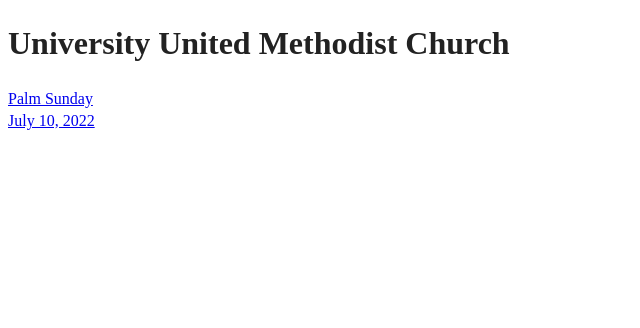
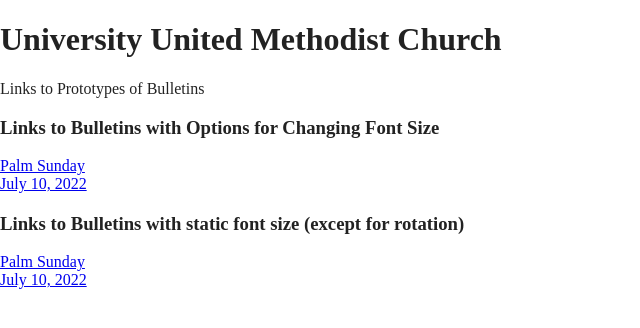
Before and after one commit to dward2/dward2.github.io, a website built with Parcel: page index.html in a window 1280 px wide. Shown: the whole page, without its empty margins (0-640 px from the left). Built offline with nearby package versions, Linux system fonts and the light colour scheme.

Commit message:
Updated landing page with links to new bulletins

```diff
--- a/index.html
+++ b/index.html
@@ -14,7 +14,7 @@
 
   <link rel="manifest" href="site.webmanifest">
   <link rel="apple-touch-icon" href="icon.png">
-  <link rel="icon" href="cropped-favicon2-32x32.png"
+  <link rel="icon" href="cropped-favicon2-32x32.png">
   <!-- Place favicon.ico in the root directory -->
 
   <link rel="stylesheet" href="css/normalize.css">
@@ -26,6 +26,15 @@
 <body>
   <h1>University United Methodist Church</h1>
 
+  Links to Prototypes of Bulletins
+
+  <h3>Links to Bulletins with Options for Changing Font Size</h3>
+  <a href="bulletin_base_palm_sunday.html">Palm Sunday</a>
+  <br>
+  <a href="bulletin_base_2022_07_10.html">July 10, 2022</a>
+  <br>
+
+  <h3>Links to Bulletins with static font size (except for rotation)</h3>
   <a href="bulletin_palm_sunday.html">Palm Sunday</a>
   <br>
   <a href="bulletin_2022_07_10.html">July 10, 2022</a>
```
